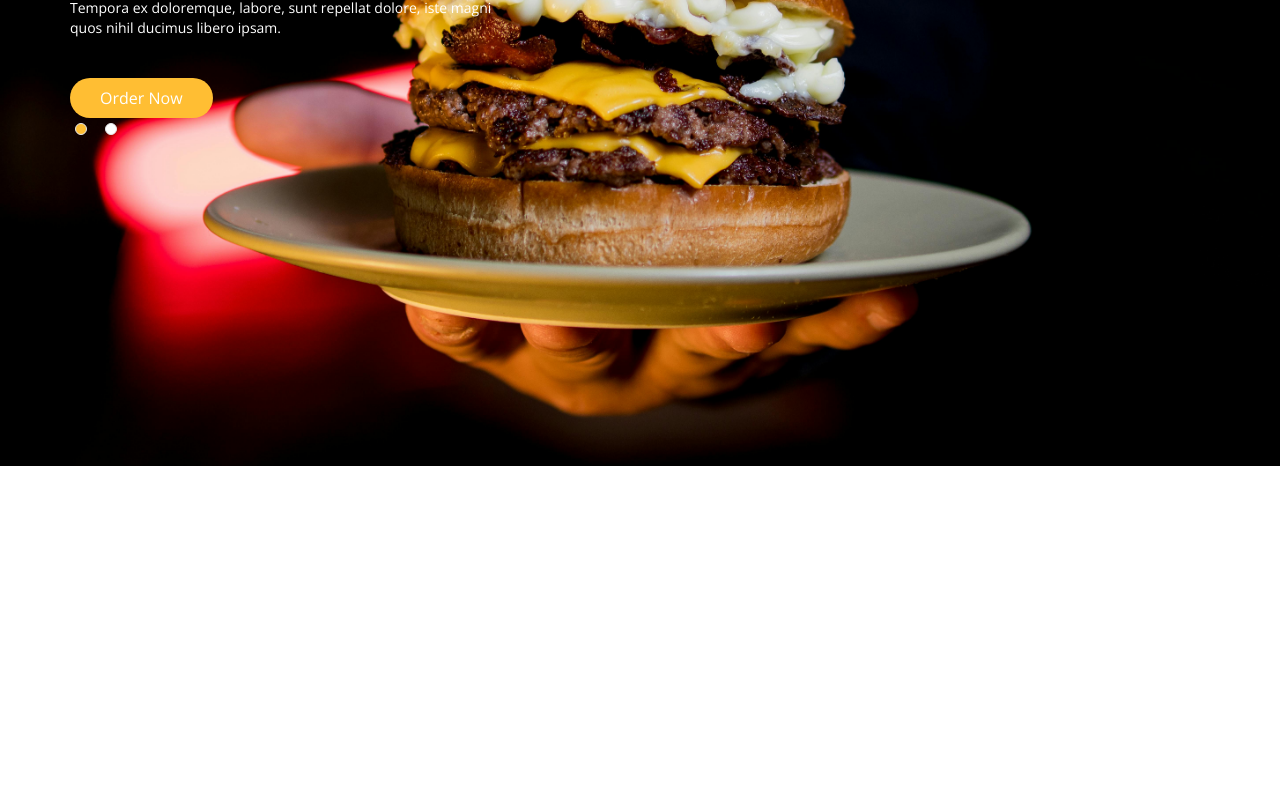
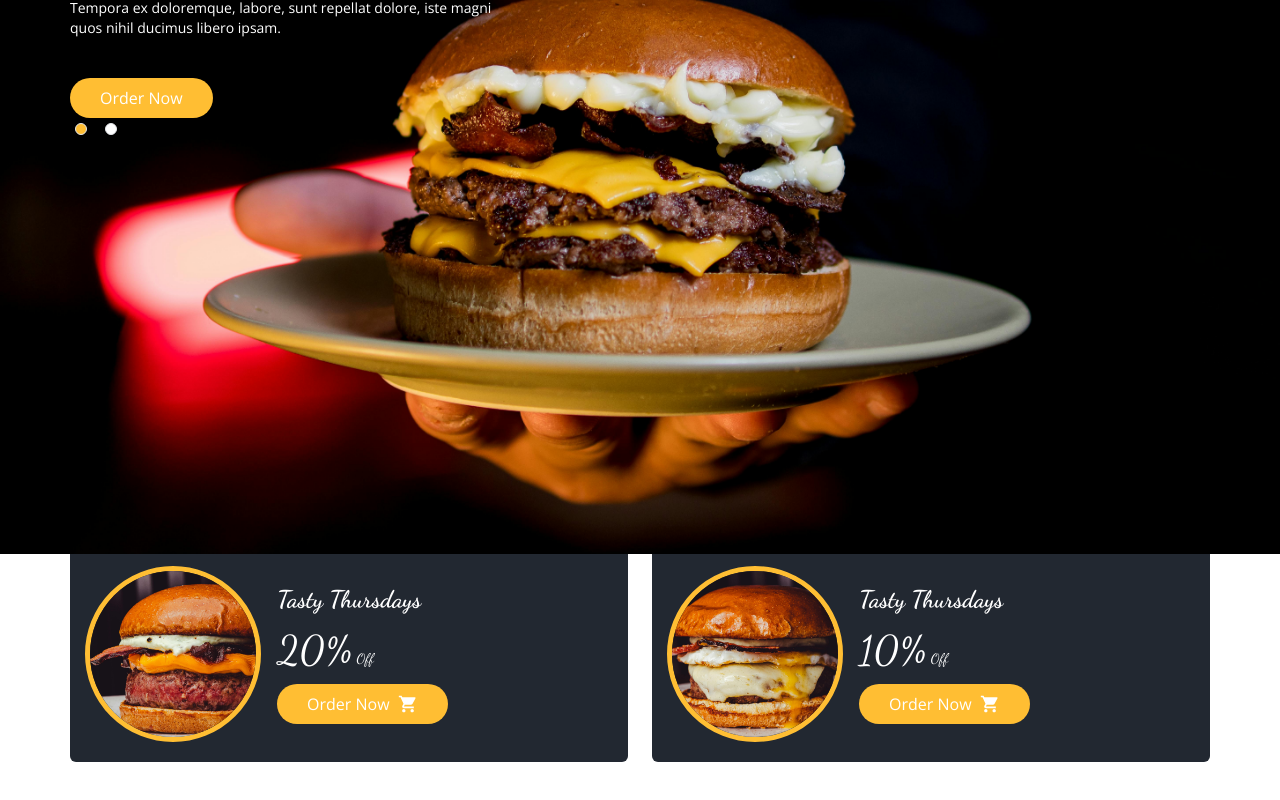
Before and after one commit to MuhammetEmreNumanoglu/NextJS, a Next.js app: page / in a window 1280 px wide. Shown: the part 246-1046 px from the top of the page. Before the commit the page ends 800 px from the top, so only its background shows below. Built offline with nearby package versions, Linux system fonts and the light colour scheme.

Commit message:
Campaigns Component Added

```diff
--- /dev/null
+++ b/components/Campaign.jsx
@@ -0,0 +1,40 @@
+import Image from "next/image";
+import Title from "./ui/Title";
+import { MdShoppingCart } from "react-icons/md";
+
+const CampaignItem = ({img,discount}) => {
+  return (
+    <div className="bg-secondary flex-1 rounded-md py-5 px-[15px] flex items-center gap-x-4">
+      <div className="relative md:w-44 md:h-44 w-36 h-36 after:content-['']   border-[5px] border-primary rounded-full overflow-hidden">
+        <Image
+          src={img}
+          alt=""
+          layout="fill"
+          className="hover:scale-105 transition-all"
+          objectFit="cover"
+        />
+      </div>
+      <div className="text-white">
+        <Title addClass="text-2xl">Tasty Thursdays</Title>
+        <div className="font-dancing my-1">
+          <span className="text-[40px]">{discount}</span>
+          <span className="text-sm inline-block ml-1">Off</span>
+        </div>
+        <button className="btn-primary flex items-center gap-x-2">
+          Order Now <MdShoppingCart size={20} />
+        </button>
+      </div>
+    </div>
+  );
+};
+
+const Campaigns = () => {
+  return (
+    <div className="flex justify-between container mx-auto py-20 gap-6 flex-wrap">
+      <CampaignItem img={"/images/hamburger.jpg"} discount={"20%"} />
+      <CampaignItem img={"/images/hamburger2.jpg"} discount={"10%"} />
+    </div>
+  );
+};
+
+export default Campaigns;
--- a/pages/_document.js
+++ b/pages/_document.js
@@ -4,9 +4,16 @@ export default function Document() {
   return (
     <Html>
       <Head>
-<link rel="preconnect" href="https://fonts.googleapis.com"/>
-<link rel="preconnect" href="https://fonts.gstatic.com" crossorigin="true"/>
-<link href="https://fonts.googleapis.com/css2?family=Dancing+Script:wght@400..700&family=Open+Sans:ital,wght@0,300..800;1,300..800&display=swap" rel="stylesheet"/>
+        <link rel="preconnect" href="https://fonts.googleapis.com" />
+        <link
+          rel="preconnect"
+          href="https://fonts.gstatic.com"
+          crossOrigin="true"
+        />
+        <link
+          href="https://fonts.googleapis.com/css2?family=Dancing+Script:wght@400;700&family=Open+Sans:wght@300;400;500;600;700&display=swap"
+          rel="stylesheet"
+        />
       </Head>
       <body>
         <Main />
--- a/pages/home/index.jsx
+++ b/pages/home/index.jsx
@@ -1,10 +1,12 @@
+import Campaign from "@/components/Campaign";
 import Carousel from "@/components/Carousel";
 import React from "react";
 
 const Index = () => {
   return (
-    <div className="relative">
+    <div>
       <Carousel></Carousel>
+      <Campaign></Campaign>
     </div>
   );
 };
--- a/pages/index.jsx
+++ b/pages/index.jsx
@@ -1,23 +1,22 @@
 import Head from "next/head";
+import Header from "../components/layout/Header";
 import Home from "./home";
-import Header from "@/components/layout/Header";
 
 export default function Index() {
   return (
-    <>
+    <div className="">
       <Head>
+        <title>Create Next App</title>
+        <link rel="icon" href="/favicon.ico" />
         <link rel="preconnect" href="https://fonts.googleapis.com" />
-        <link rel="preconnect" href="https://fonts.gstatic.com" crossOrigin="" />
         <link
-          href="https://fonts.googleapis.com/css2?family=Dancing+Script:wght@400..700&display=swap"
-          rel="stylesheet"
+          rel="preconnect"
+          href="https://fonts.gstatic.com"
+          crossOrigin="true"
         />
       </Head>
-
-      <div>
-        <Header/>
-        <Home />
-      </div>
-    </>
+      <Header />
+      <Home />
+    </div>
   );
 }
```
